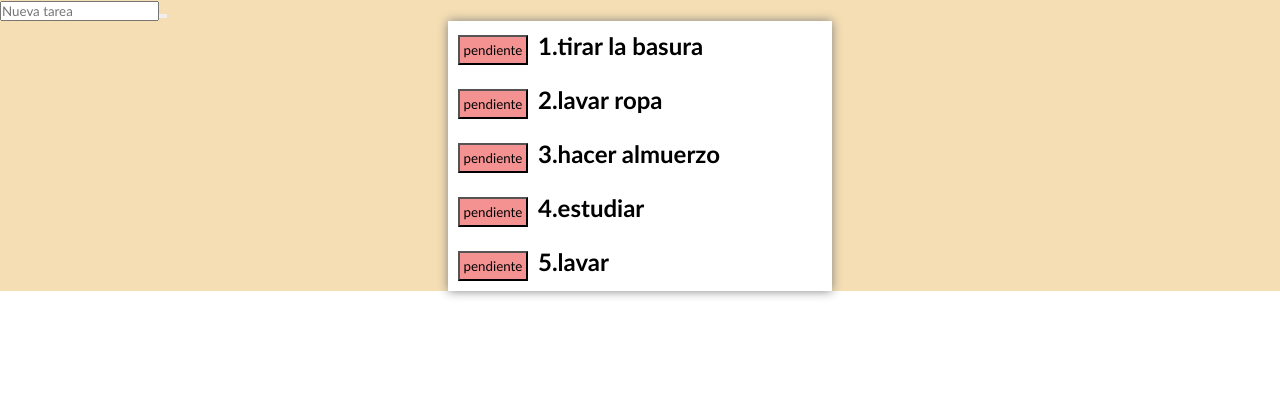
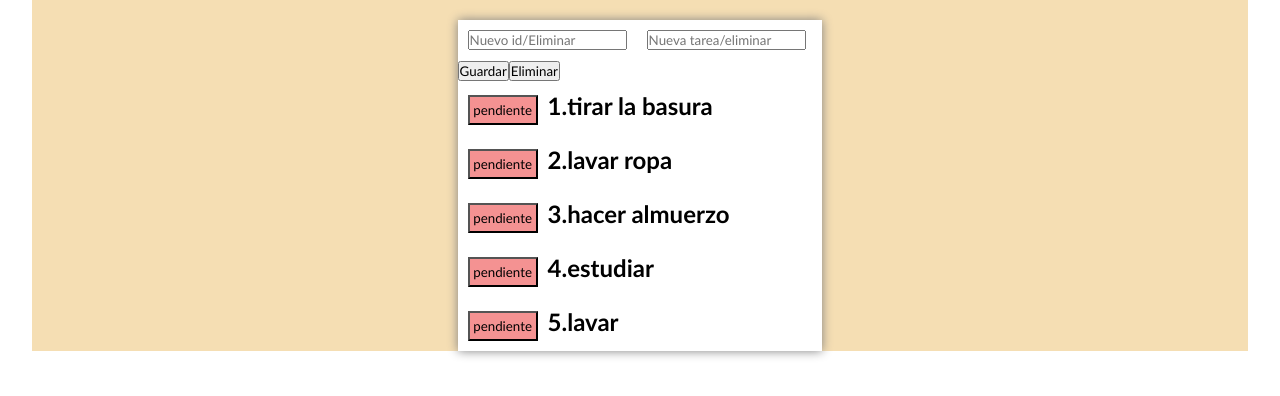
Before and after one commit to efsolora/task-list, a React (Create React App) app: page / in a window 1280 px wide. Shown: the top 396 px of the page. Built offline with nearby package versions, Linux system fonts and the light colour scheme.

Commit message:
Lista de tareas en React

```diff
--- a/src/App.css
+++ b/src/App.css
@@ -4,12 +4,17 @@
   padding: 0;
 }
 #inputs{
+  top: 20px;
+  width: 95%;
+  padding-top: 20px;
+  height: 150%;
+  margin: auto;
   background-color: wheat;
 
 }
 
  #list{
-   border-radius: 5px black;
+   border-radius: 10px black;
    margin: auto;
    width: 30%;
   background-color: white;
@@ -37,3 +42,10 @@ div h2{
   padding: 10px;
   border-radius: 10px black;
 }
+
+#input-state-id{
+  margin: 10px;
+}
+#input-state-nueva-tarea{
+  margin: 10px;
+}
--- a/src/App.js
+++ b/src/App.js
@@ -4,9 +4,6 @@ import TodoList from "./components/TodoList";
 function App() {
   return (
     <div className="App" id="inputs">
-      <input type="text" placeholder="Nueva tarea"></input>
-      <button></button>
-      <button></button>
       <TodoList />
     </div>
   );
--- a/src/components/TodoList.jsx
+++ b/src/components/TodoList.jsx
@@ -9,8 +9,40 @@ export default function TodoList() {
     { id: 4, name: "estudiar" },
     { id: 5, name: "lavar" },
   ]);
+  const handleclick = () => {
+    const idinput = document.getElementById("input-state-id");
+    const nuevatareainput = document.getElementById("input-state-nueva-tarea");
+    setTodos([...todos, { id: idinput.value, name: nuevatareainput.value }]);
+  };
+  const handledelete = () => {
+    const idinput = document.getElementById("input-state-id");
+    const nuevatareainput = document.getElementById("input-state-nueva-tarea");
+    setTodos(
+      todos.filter(
+        (todo) =>
+          todo.id !== Number(idinput.value) &&
+          todo.name !== nuevatareainput.value
+      )
+    );
+  };
   return (
     <div id="list">
+      <input
+        type="text"
+        id="input-state-id"
+        placeholder="Nuevo id/Eliminar"
+      ></input>
+      <input
+        type="text"
+        id="input-state-nueva-tarea"
+        placeholder="Nueva tarea/eliminar"
+      ></input>
+      <button onClick={handleclick} type="submit">
+        Guardar
+      </button>
+      <button onClick={handledelete} type="submit">
+        Eliminar
+      </button>
       <ul>
         {todos.map((todo) => (
           <TodoItem task={todo} />
```
